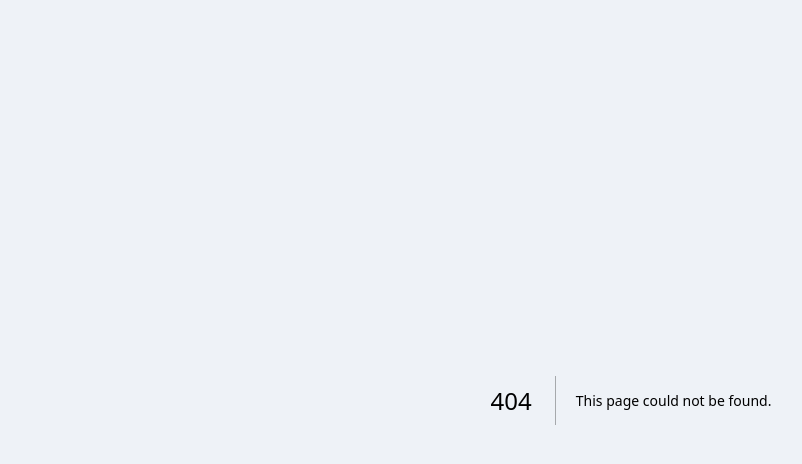
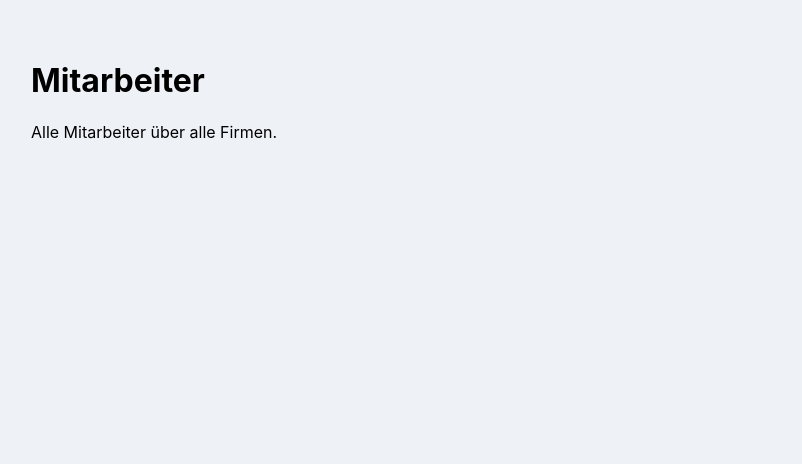
Before and after one commit to jobflow-app/jobflow-app, a Next.js app: page /admin/workers in a window 1280 px wide. Before the commit this address had no page. Shown: the top 464 px of the page, without its empty margins (9-811 px from the left). Built offline with nearby package versions, Linux system fonts and the light colour scheme.

Commit message:
Create page.jsx

```diff
--- /dev/null
+++ b/app/admin/workers/page.jsx
@@ -0,0 +1,8 @@
+export default function AdminWorkersPage() {
+  return (
+    <main style={{ padding: 40 }}>
+      <h1>Mitarbeiter</h1>
+      <p>Alle Mitarbeiter über alle Firmen.</p>
+    </main>
+  )
+}
```
